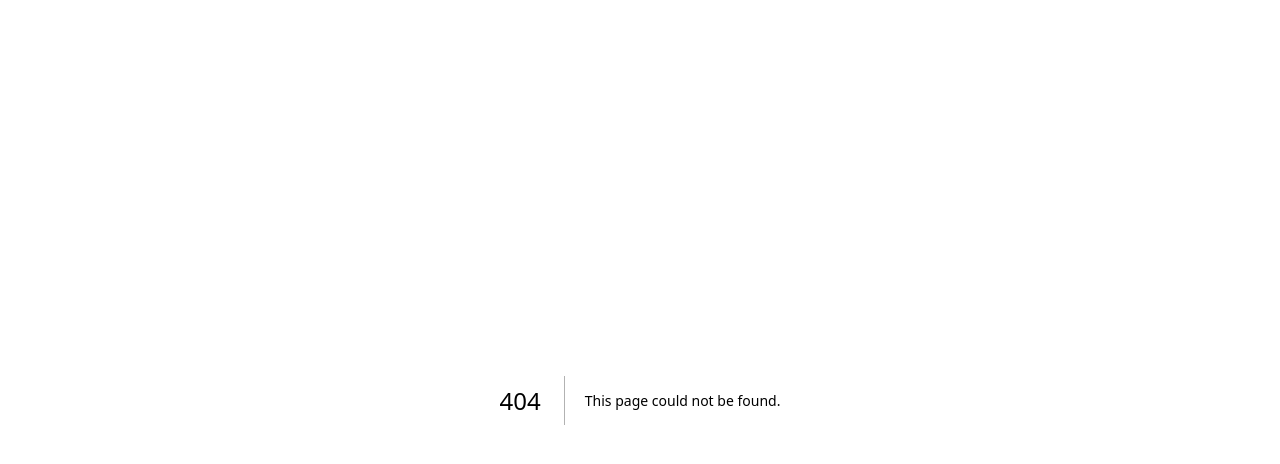
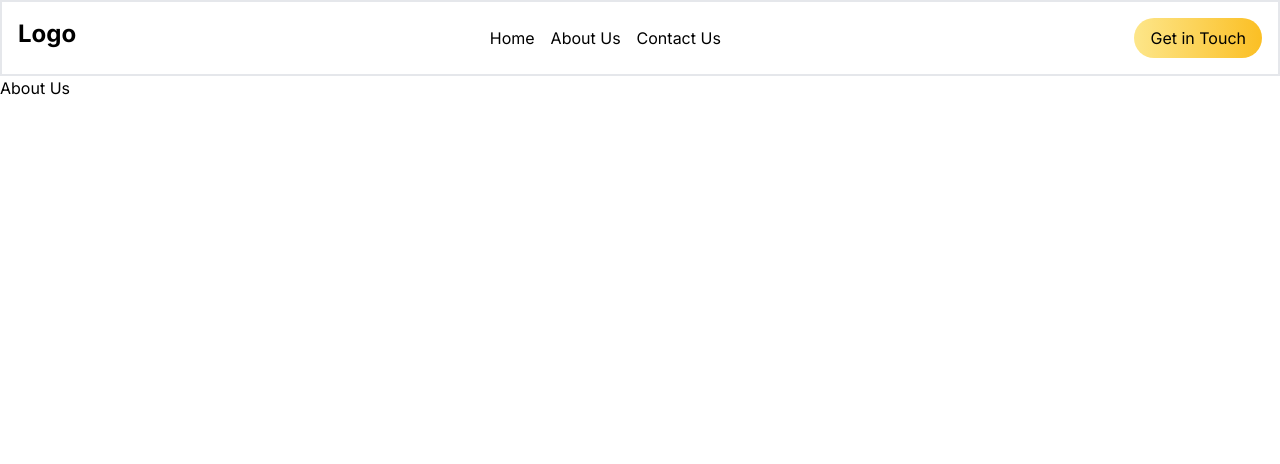
Before and after one commit to hustlerZzZ/insurance, a Next.js app: page /about-us in a window 1280 px wide. Before the commit this address had no page. Shown: the top 464 px of the page. Built offline with nearby package versions, Linux system fonts and the light colour scheme.

Commit message:
Added Routes and Navbar

```diff
--- /dev/null
+++ b/src/app/about-us/page.tsx
@@ -0,0 +1,3 @@
+export default function about() {
+  return <div>About Us</div>;
+}
--- /dev/null
+++ b/src/app/contact-us/page.tsx
@@ -0,0 +1,3 @@
+export default function page() {
+  return <div>Contact Us</div>;
+}
--- a/src/app/layout.tsx
+++ b/src/app/layout.tsx
@@ -1,23 +1,28 @@
-import type { Metadata } from 'next'
-import { Inter } from 'next/font/google'
-import './globals.css'
+import type { Metadata } from "next";
+import { Inter } from "next/font/google";
+import "./globals.css";
 import React from "react";
+import Navbar from "@/components/Navbar";
 
-const inter = Inter({ subsets: ['latin'] })
+const inter = Inter({ subsets: ["latin"] });
 
 export const metadata: Metadata = {
-  title: 'Insurance',
-  description: 'A web app made for selling insurances to hotels and small businesses.',
-}
+  title: "Insurance",
+  description:
+    "A web app made for selling insurances to hotels and small businesses.",
+};
 
 export default function RootLayout({
   children,
 }: {
-  children: React.ReactNode
+  children: React.ReactNode;
 }) {
   return (
     <html lang="en">
-      <body className={inter.className}>{children}</body>
+      <body className={inter.className}>
+        <Navbar />
+        {children}
+      </body>
     </html>
-  )
+  );
 }
--- /dev/null
+++ b/src/components/Navbar.tsx
@@ -0,0 +1,31 @@
+import Link from "next/link";
+
+function Navbar() {
+  return (
+    <div className="flex p-4 justify-between border-2">
+      <div>
+        <h2 className="font-bold text-2xl">Logo</h2>
+      </div>
+      <div className="flex justify-center items-center">
+        <ul className="flex gap-4">
+          <li className="hover:underline">
+            <Link href="/">Home</Link>
+          </li>
+          <li className="hover:underline">
+            <Link href="/about-us">About Us</Link>
+          </li>
+          <li className="hover:underline">
+            <Link href="/contact-us">Contact Us</Link>
+          </li>
+        </ul>
+      </div>
+      <div className="flex justify-center items-center">
+        <button className="px-4 py-2 bg-gradient-to-r from-amber-200 to-amber-400 rounded-full">
+          Get in Touch
+        </button>
+      </div>
+    </div>
+  );
+}
+
+export default Navbar;
```
